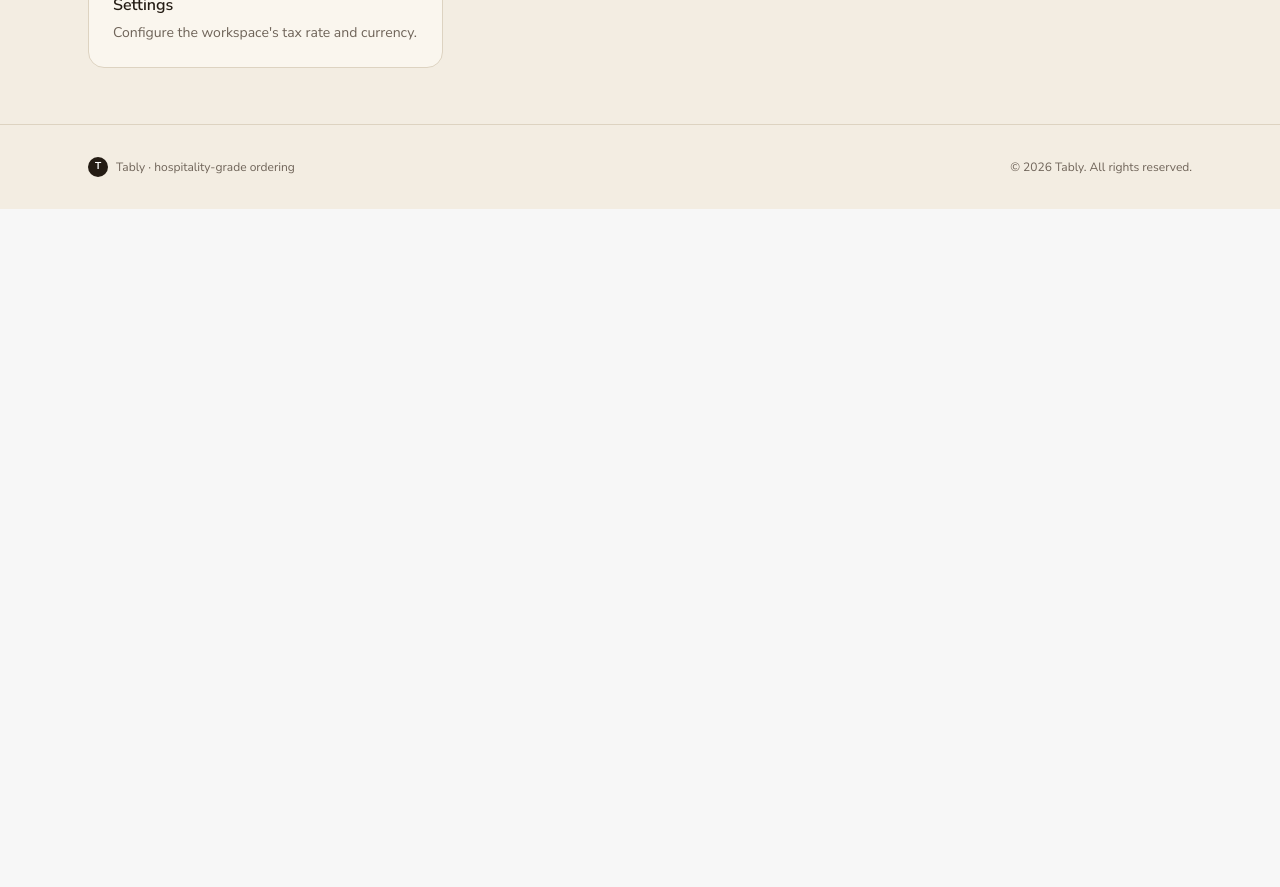
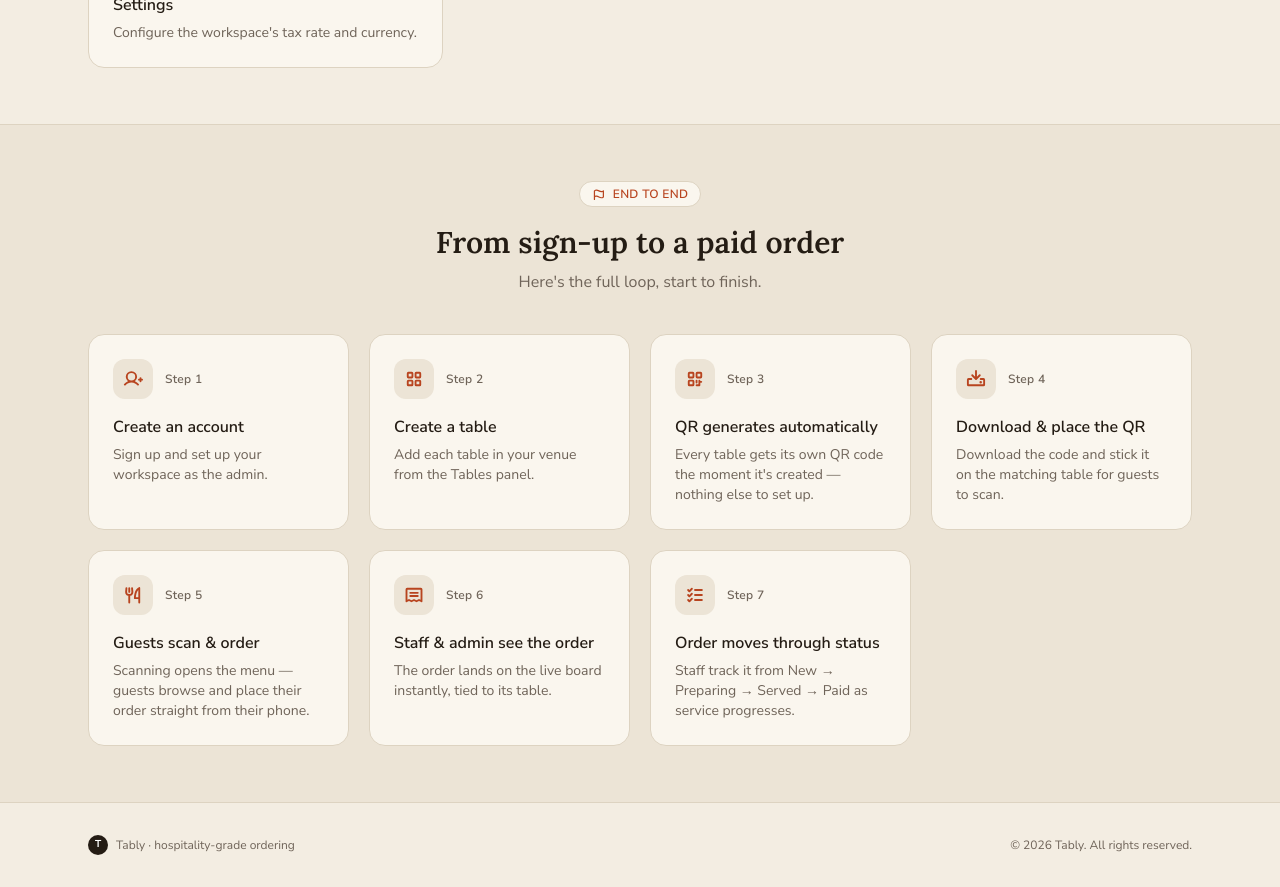
Before and after one commit to t0dida00/cf_crm, a Next.js app: page /instruction in a window 1280 px wide. Shown: the part 2400-3287 px from the top of the page. Before the commit the page ends 2609 px from the top, so only its background shows below. Built offline with nearby package versions, Linux system fonts and the light colour scheme; no server answers.

Commit message:
feat: update dashboard to display top 10 bestsellers and adjust layout

```diff
--- a/components/instruction-page.tsx
+++ b/components/instruction-page.tsx
@@ -7,12 +7,16 @@ import {
   CalendarCheck,
   ChartBar,
   ClockCounterClockwise,
+  Download,
+  Flag,
   ForkKnife,
   Gear,
+  ListChecks,
   QrCode,
   Receipt,
   ShoppingCart,
   SquaresFour,
+  UserPlus,
   Users,
 } from "@phosphor-icons/react/ssr";
 import { MarketingShell, MarketingFooter } from "@/components/marketing-theme";
@@ -135,6 +139,44 @@ const ROLES = [
   },
 ];
 
+const WORKFLOW_STEPS = [
+  {
+    icon: UserPlus,
+    title: "Create an account",
+    description: "Sign up and set up your workspace as the admin.",
+  },
+  {
+    icon: SquaresFour,
+    title: "Create a table",
+    description: "Add each table in your venue from the Tables panel.",
+  },
+  {
+    icon: QrCode,
+    title: "QR generates automatically",
+    description: "Every table gets its own QR code the moment it's created — nothing else to set up.",
+  },
+  {
+    icon: Download,
+    title: "Download & place the QR",
+    description: "Download the code and stick it on the matching table for guests to scan.",
+  },
+  {
+    icon: ForkKnife,
+    title: "Guests scan & order",
+    description: "Scanning opens the menu — guests browse and place their order straight from their phone.",
+  },
+  {
+    icon: Receipt,
+    title: "Staff & admin see the order",
+    description: "The order lands on the live board instantly, tied to its table.",
+  },
+  {
+    icon: ListChecks,
+    title: "Order moves through status",
+    description: "Staff track it from New → Preparing → Served → Paid as service progresses.",
+  },
+];
+
 export function InstructionPage() {
   return (
     <MarketingShell fontVariable={lora.variable}>
@@ -232,6 +274,61 @@ export function InstructionPage() {
         </section>
       ))}
 
+      <section
+        className="border-t py-14"
+        style={{
+          borderColor: "var(--landing-border)",
+          backgroundColor: ROLES.length % 2 === 1 ? "var(--landing-bg-alt)" : undefined,
+        }}
+      >
+        <div className="mx-auto max-w-6xl px-6">
+          <div className="mx-auto max-w-2xl text-center">
+            <span
+              className="inline-flex items-center gap-2 rounded-full px-3 py-1 text-xs font-semibold tracking-wide uppercase"
+              style={{ backgroundColor: "var(--landing-card)", border: "1px solid var(--landing-border)", color: "var(--landing-accent)" }}
+            >
+              <Flag size={13} weight="bold" />
+              End to end
+            </span>
+            <h2 className={`${lora.className} mt-4 text-3xl font-semibold text-balance`}>
+              From sign-up to a paid order
+            </h2>
+            <p className="mt-2.5 text-pretty" style={{ color: "var(--landing-muted)" }}>
+              Here&apos;s the full loop, start to finish.
+            </p>
+          </div>
+
+          <ol className="mt-10 grid grid-cols-1 gap-5 sm:grid-cols-2 lg:grid-cols-4">
+            {WORKFLOW_STEPS.map(({ icon: Icon, title, description }, i) => (
+              <li
+                key={title}
+                className="relative rounded-2xl border p-6"
+                style={{ borderColor: "var(--landing-border)", backgroundColor: "var(--landing-card)" }}
+              >
+                <div className="flex items-center gap-3">
+                  <span
+                    className="flex size-10 shrink-0 items-center justify-center rounded-lg"
+                    style={{ backgroundColor: "var(--landing-bg-alt)", color: "var(--landing-accent)" }}
+                  >
+                    <Icon size={20} weight="bold" />
+                  </span>
+                  <span
+                    className="text-xs font-semibold tracking-wide"
+                    style={{ color: "var(--landing-muted)" }}
+                  >
+                    Step {i + 1}
+                  </span>
+                </div>
+                <h3 className="mt-4 text-base font-semibold">{title}</h3>
+                <p className="mt-1.5 text-sm text-pretty" style={{ color: "var(--landing-muted)" }}>
+                  {description}
+                </p>
+              </li>
+            ))}
+          </ol>
+        </div>
+      </section>
+
       <MarketingFooter />
     </MarketingShell>
   );
--- a/components/panels/dashboard-panel.tsx
+++ b/components/panels/dashboard-panel.tsx
@@ -67,7 +67,7 @@ export function DashboardPanel() {
     );
     return Object.values(agg)
       .sort((a, b) => b.qty - a.qty)
-      .slice(0, 5)
+      .slice(0, 10)
       .map((b, i) => ({ rank: i + 1, ...b }));
   }, [inRange]);
 
@@ -208,7 +208,7 @@ export function DashboardPanel() {
         ))}
       </div>
 
-      <div className="grid gap-4 xl:grid-cols-[1.4fr_1fr]">
+      <div className="grid items-start gap-4 xl:grid-cols-[1.4fr_1fr]">
         <Card className="overflow-hidden">
           <CardHeader>
             <CardTitle>Orders in Range</CardTitle>
@@ -225,7 +225,7 @@ export function DashboardPanel() {
 
         <Card className="overflow-hidden">
           <CardHeader>
-            <CardTitle>Top 5 Bestsellers</CardTitle>
+            <CardTitle>Top 10 Bestsellers</CardTitle>
           </CardHeader>
           <CardContent className="px-0">
             <DataTable
```
